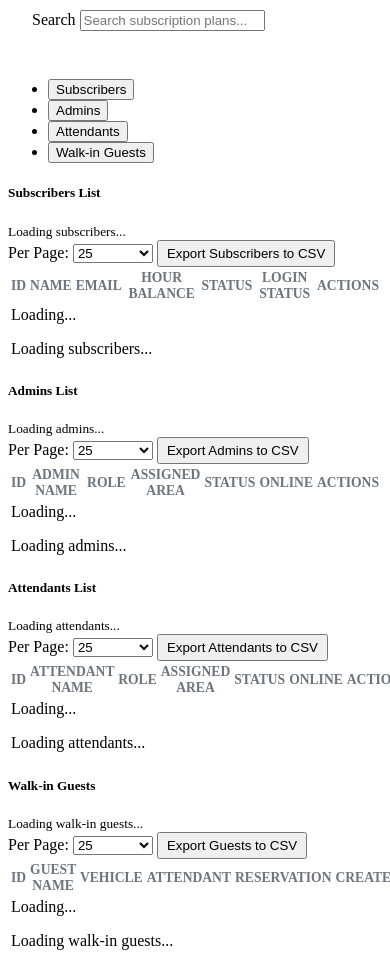
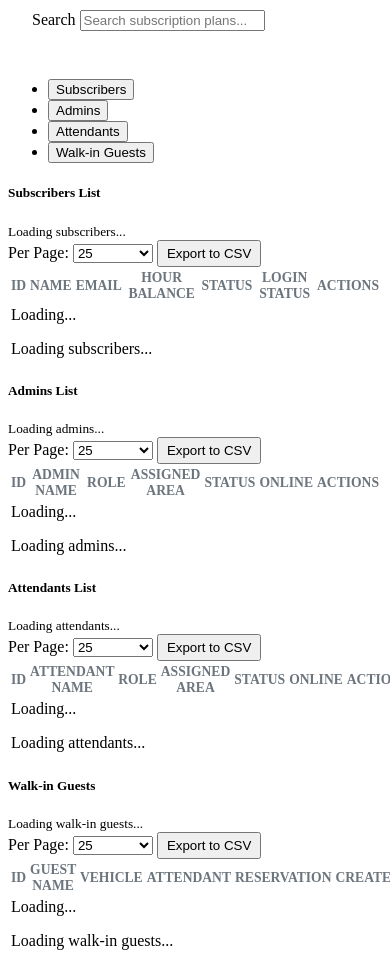
Before and after one commit to kennydeeamorgiente-arch/TAPARK100, a CodeIgniter 4 app: the page made by TapPark-Admin/app/Views/pages/users/index.php in a window 390 px wide; the page is wider, and only the part inside the window is pictured. Shown: the part 941-1910 px from the top of that part. Run offline with PHP 8.4 and a stand-in for CodeIgniter, Linux system fonts and the light colour scheme; the template is opened without the code that fills it, so the values that code supplies are empty; some libraries are stand-ins or nearby versions.

Commit message:
responsiveness

```diff
--- a/TapPark-Admin/app/Views/pages/attendants/index.php
+++ b/TapPark-Admin/app/Views/pages/attendants/index.php
@@ -117,7 +117,7 @@
                         <option value="100" <?= $globalPerPage == 100 ? 'selected' : '' ?>>100</option>
                     </select>
                     <button class="btn btn-success btn-sm" id="exportAttendantsBtn">
-                        <i class="fas fa-file-excel me-2"></i>Export Staff to CSV
+                        <i class="fas fa-file-excel me-2"></i>Export to CSV
                     </button>
                 </div>
             </div>
--- a/TapPark-Admin/app/Views/pages/users/index.php
+++ b/TapPark-Admin/app/Views/pages/users/index.php
@@ -155,7 +155,7 @@
                                 <option value="100" <?= $globalPerPage == 100 ? 'selected' : '' ?>>100</option>
                             </select>
                             <button class="btn btn-success btn-sm" id="exportUsersBtn">
-                                <i class="fas fa-file-excel me-2"></i>Export Subscribers to CSV
+                                <i class="fas fa-file-excel me-2"></i>Export to CSV
                             </button>
                         </div>
                     </div>
@@ -217,7 +217,7 @@
                                 <option value="100" <?= $globalPerPage == 100 ? 'selected' : '' ?>>100</option>
                             </select>
                             <button class="btn btn-outline-success btn-sm" id="exportAdminsBtn">
-                                <i class="fas fa-file-csv me-1"></i>Export Admins to CSV
+                                <i class="fas fa-file-csv me-1"></i>Export to CSV
                             </button>
                         </div>
                     </div>
@@ -278,7 +278,7 @@
                                 <option value="100" <?= $globalPerPage == 100 ? 'selected' : '' ?>>100</option>
                             </select>
                             <button class="btn btn-outline-success btn-sm" id="exportAttendantsBtn">
-                                <i class="fas fa-file-csv me-1"></i>Export Attendants to CSV
+                                <i class="fas fa-file-csv me-1"></i>Export to CSV
                             </button>
                         </div>
                     </div>
@@ -340,7 +340,7 @@
                                 <option value="100" <?= $globalPerPage == 100 ? 'selected' : '' ?>>100</option>
                             </select>
                             <button class="btn btn-success btn-sm" id="exportGuestsBtn">
-                                <i class="fas fa-file-excel me-2"></i>Export Guests to CSV
+                                <i class="fas fa-file-excel me-2"></i>Export to CSV
                             </button>
                         </div>
                     </div>
```
Also changed, not shown: TapPark-Admin/app/Views/partials/modals/crud_form_modal.php (+19 -0 lines), TapPark-Admin/public/assets/css/dashboard.css, TapPark-Admin/public/assets/css/layout.css, TapPark-Admin/writable/session/index.html (added), 1 other file.
